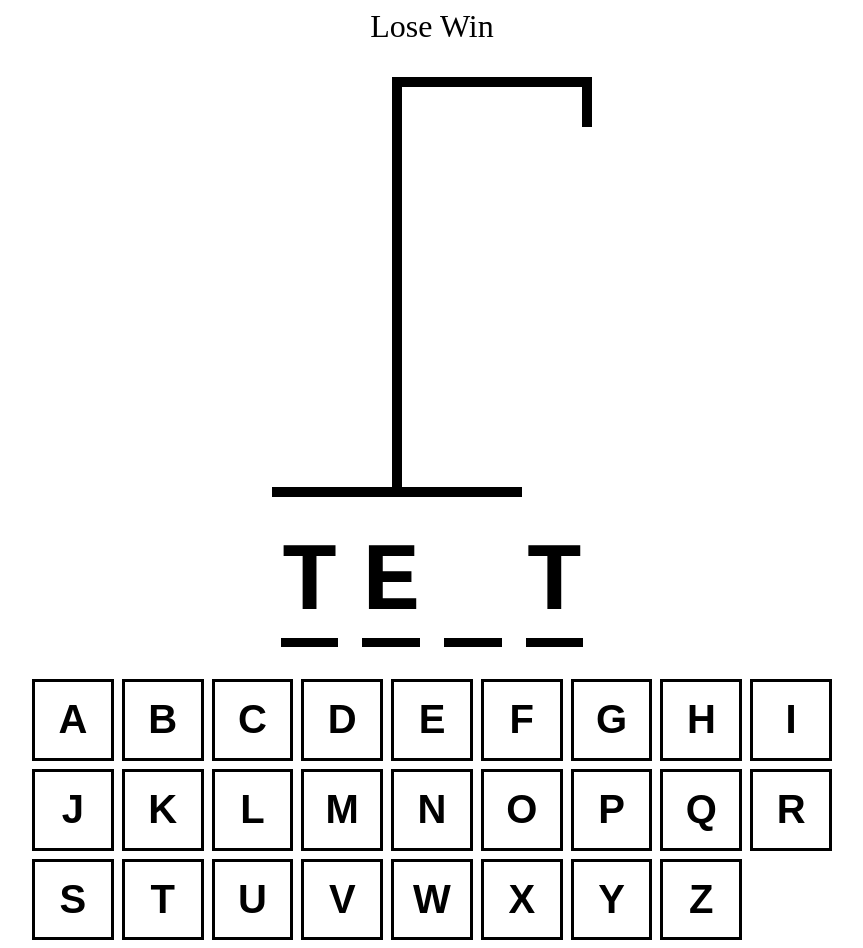
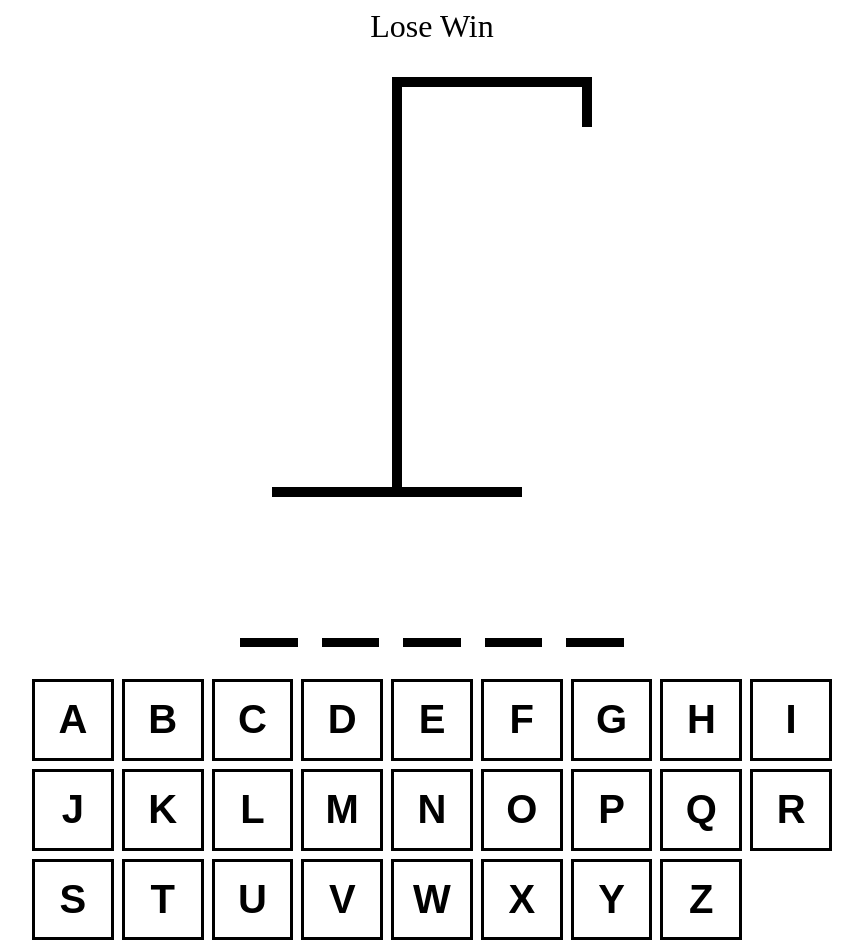
Before and after one commit to Akindejoye/hangman, a React (Vite) app: page / in a window 1280 px wide. Shown: the whole page, without its empty margins (208-1071 px from the left). Built offline with nearby package versions, Linux system fonts and the light colour scheme.

Commit message:
HangmanWord Functionality

```diff
--- a/src/App.tsx
+++ b/src/App.tsx
@@ -27,7 +27,7 @@ const App = () => {
         Win
       </div>
       <HangmanDrawing numberOfGuesses={incorrectLetters.length} />
-      <HangmanWord />
+      <HangmanWord guessedLetters={guessedLetters} wordToGuess={wordToGuess} />
       <div style={{ alignSelf: 'stretch' }}>
         <Keyboard />
       </div>
--- a/src/HangmanWord.tsx
+++ b/src/HangmanWord.tsx
@@ -1,6 +1,9 @@
-const HangmanWord = () => {
-  const word = "test";
-  const guessedLetter = ["t", "e", "f"]
+type HangmanWordProps = {
+  guessedLetters: string[];
+  wordToGuess: string;
+}
+
+const HangmanWord = ({ guessedLetters, wordToGuess}: HangmanWordProps) => {
 
   return (
     <div
@@ -12,10 +15,10 @@ const HangmanWord = () => {
       textTransform: "uppercase",
       fontFamily: "monospace",
      }}>
-      {word.split("").map((letter, index) => (
+      {wordToGuess.split("").map((letter, index) => (
         <span style={{ borderBottom: ".1em solid black"}} key={index}>
           <span style={{
-            visibility: guessedLetter.includes(letter)
+            visibility: guessedLetters.includes(letter)
               ? "visible"
               : "hidden"
             }}
```
